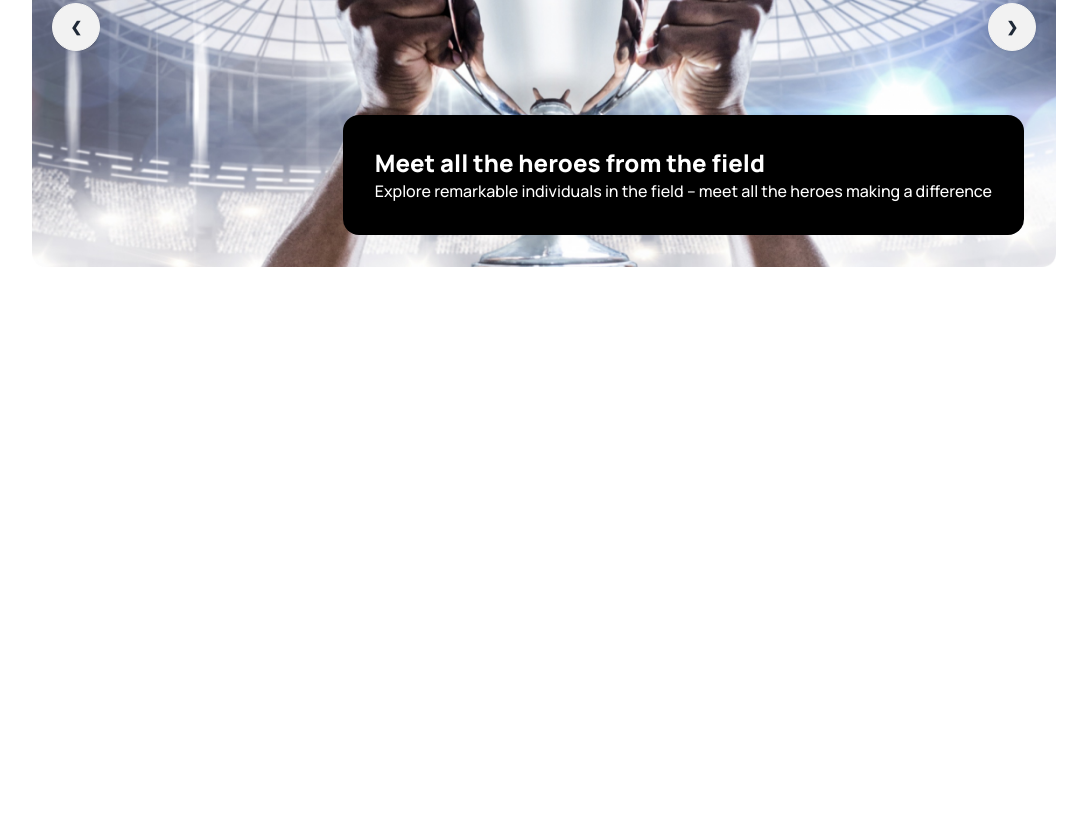
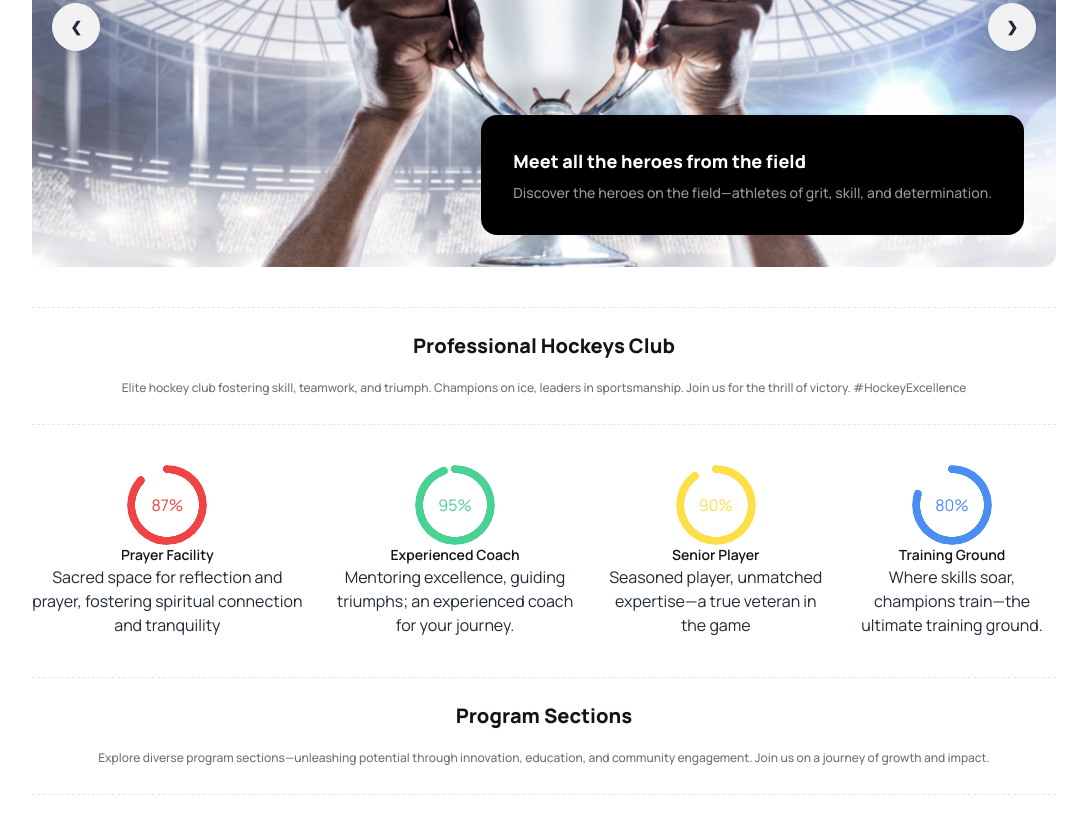
Before and after one commit to Abir051/hockey-shop, a plain HTML site: page index.html in a window 1280 px wide. Shown: the part 282-1116 px from the top of the page, without its empty margins (96-1183 px from the left). Before the commit the page ends 800 px from the top, so only its background shows below. Drawn offline with nearby package versions, Linux system fonts and the light colour scheme.

Commit message:
added progress bar section

```diff
--- a/index.html
+++ b/index.html
@@ -26,7 +26,7 @@
 
     <title>Hockey's</title>
     <style>
-        .font{
+        .font {
             font-family: "Manrope", sans-serif;
         }
     </style>
@@ -34,6 +34,7 @@
 
 <body class="font">
     <header class="w-4/5 m-auto">
+        <!-- start of navbar section  -->
         <nav>
             <div class="navbar bg-base-100">
                 <div class="navbar-start">
@@ -54,7 +55,8 @@
                             <li><a>Contact</a></li>
                         </ul>
                     </div>
-                    <a class="text-xl text-[#131318] w-auto h-auto font-extrabold">Hockey <span class="text-[#FF4240]">'</span>s</a>
+                    <a class="text-xl text-[#131318] w-auto h-auto font-extrabold">Hockey <span
+                            class="text-[#FF4240]">'</span>s</a>
                 </div>
                 <div class="navbar-center hidden lg:flex">
                     <ul class="menu menu-horizontal px-1">
@@ -67,11 +69,14 @@
                 </div>
                 <div class="navbar-end">
                     <img src="./Images/search.svg" alt="" class="invisible lg:visible">
-                    <a href=""><button class="btn btn-active btn-secondary bg-[#FF4240] hover:bg-[#FF4240] ml-5">Get Ticket</button></a>
+                    <a href=""><button class="btn btn-active btn-secondary bg-[#FF4240] hover:bg-[#FF4240] ml-5">Get
+                            Ticket</button></a>
                 </div>
             </div>
         </nav>
+        <!-- End of navbar section  -->
 
+        <!-- start of header carousel section  -->
         <div class="carousel flex flex-col lg:flex-row relative">
             <div class="carousel w-full">
                 <div id="slide1" class="carousel-item relative w-full">
@@ -83,38 +88,73 @@
                 </div>
             </div>
             <div class="carousel-frame bg-black w-83 h-34 p-8 rounded-2xl mt-4  lg:absolute bottom-8 right-8">
-                    <h1 class="font-extrabold text-2xl text-white">Meet all the heroes from the field</h1>
-                    <p class="font-medium text-base text-white">Explore remarkable individuals in the field – meet all the heroes making a difference</p>
+                <h3 class="font-extrabold text-lg text-white self-stretch">Meet all the heroes from the field</h3>
+                <p class="font-medium text-sm text-[#FFFFFF99] mt-2 " >Discover the heroes on the field—athletes of grit, skill, and determination.</p>
             </div>
 
 
         </div>
 
+
         </div>
+        <!-- End of header carousel section  -->
+
+    </header>
+    <main class="w-4/5 m-auto">
+        <!-- start of hockey club section  -->
+        <div class="my-10">
+            <hr class="border-dashed">
+            <div class="my-6">
+                <h3 class="text-[#131318] text-center text-xl font-extrabold">Professional Hockeys Club</h3>
+                <p class="text-[#13131899] text-center text-xs font-medium leading-6 mt-4 mx-auto">Elite hockey club
+                    fostering skill, teamwork, and triumph. Champions on ice, leaders in sportsmanship. Join us for the
+                    thrill of victory. #HockeyExcellence</p>
+            </div>
+            <hr class="border-dashed">
+        </div>
+        <!-- End of hockey club section  -->
 
 
+        <!-- start of Radial Prgoress section  -->
+        <div class="progress-bar flex flex-col gap-6 lg:flex-row">
+            <div class="flex flex-col items-center ">
+                <div class="radial-progress text-red-500 items-center" style="--value:87;" role="progressbar ">87%</div>
+                <h3 class="text-[#131318] text-center text-sm font-semibold ">Prayer Facility</h3>
+                <p class="text-[ #0D0D1299] text-center text-base font-normal leading-6 ">Sacred space for reflection and prayer, fostering spiritual connection and tranquility</p>
+            </div>
+            <div class="flex flex-col items-center ">
+                <div class="radial-progress text-[#49D293] items-center" style="--value:95;" role="progressbar ">95%</div>
+                <h3 class="text-[#131318] text-center text-sm font-semibold ">Experienced Coach</h3>
+                <p class="text-[ #0D0D1299] text-center text-base font-normal leading-6 ">Mentoring excellence, guiding triumphs; an experienced coach for your journey.</p>
+            </div>
+            <div class="flex flex-col items-center ">
+                <div class="radial-progress text-yellow-300 items-center" style="--value:90;" role="progressbar ">90%</div>
+                <h3 class="text-[#131318] text-center text-sm font-semibold ">Senior Player</h3>
+                <p class="text-[ #0D0D1299] text-center text-base font-normal leading-6 ">Seasoned player, unmatched expertise—a true veteran in the game</p>
+            </div>
+            <div class="flex flex-col items-center ">
+                <div class="radial-progress text-[#4C8DF1] items-center" style="--value:80;" role="progressbar ">80%</div>
+                <h3 class="text-[#131318] text-center text-sm font-semibold ">Training Ground</h3>
+                <p class="text-[ #0D0D1299] text-center text-base font-normal leading-6 ">Where skills soar, champions train—the ultimate training ground.</p>
+            </div>
+        </div>
+        <!-- End of Radial Prgoress section  -->
 
+        <!-- start of Program Sections section  -->
+        <div class="my-10">
+            <hr class="border-dashed">
+            <div class="my-6">
+                <h3 class="text-[#131318] text-center text-xl font-extrabold">Program Sections</h3>
+                <p class="text-[#13131899] text-center text-xs font-medium leading-6 mt-4 mx-auto">Explore diverse program sections—unleashing potential through innovation, education, and community engagement. Join us on a journey of growth and impact. </p>
+            </div>
+            <hr class="border-dashed">
+        </div>
+        <!-- End of Program Sections section  -->
 
-    </header>
-
-
-
-
-
-
-
-
-
-
-
-
-
-
-
-    <main>
 
     </main>
     <footer>
+
 
     </footer>
 
```
Lines whose indentation alone changed are shown as unchanged.
